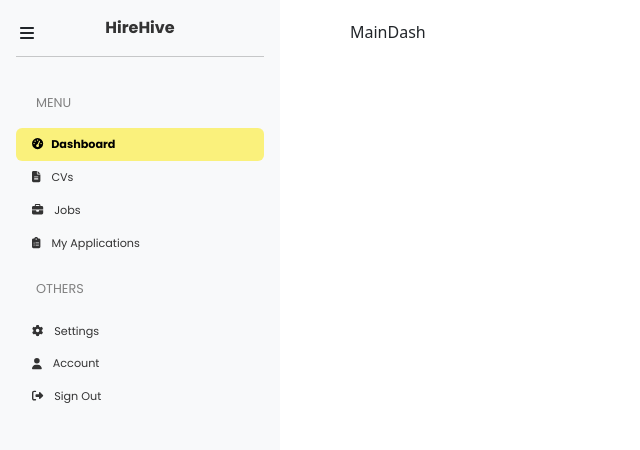
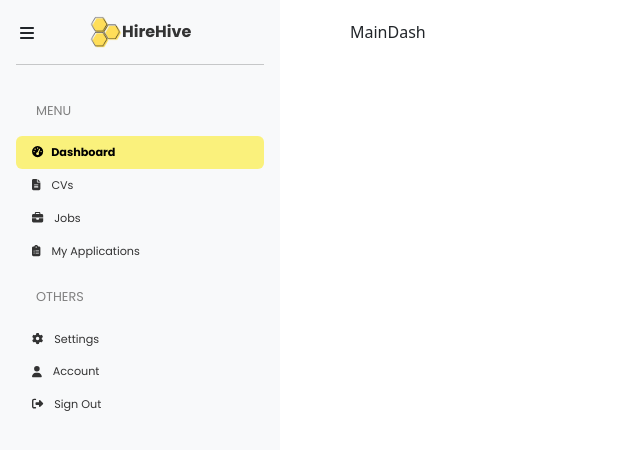
Before and after one commit to elissa03/hirehive, a React (Vite) app in the folder frontend/: page /dashboard in a window 1280 px wide. Shown: the top 450 px of the page, without its empty margins (0-640 px from the left). Built offline with nearby package versions, Linux system fonts and the light colour scheme; sample sign-in values are in the browser's storage.

Commit message:
added logo to sidebar

```diff
--- a/frontend/src/Pages/Login/Login.jsx
+++ b/frontend/src/Pages/Login/Login.jsx
@@ -8,6 +8,7 @@ import "react-toastify/dist/ReactToastify.css";
 import authService from "../../services/authService";
 import localStorageUtils from "../../utils/localStorageUtils";
 import { useNavigate } from "react-router-dom";
+
 
 // TODO: implement sign in with google
 
--- a/frontend/src/components/SideBar/Sidebar.jsx
+++ b/frontend/src/components/SideBar/Sidebar.jsx
@@ -11,6 +11,7 @@ import {
   faUser,
   faSignOutAlt,
 } from "@fortawesome/free-solid-svg-icons";
+import logo from "../../../public/images/plain-logo.png";
 
 function Sidebar({ handleLogout, setActiveComponent }) {
   const [active, setActive] = useState("dashboard");
@@ -25,8 +26,10 @@ function Sidebar({ handleLogout, setActiveComponent }) {
       <p
         className={`d-flex align-items-center mb-3 mb-md-0 me-md-auto text-decoration-none ${styles.brand}`}
       >
+        <img src={logo} alt="Logo" style={{ height: "32px" }} />
         HireHive
       </p>
+
       <hr />
       <p className={styles.labels}>MENU</p>
       <ul className="nav nav-pills flex-column mb-auto">
--- a/frontend/src/components/SideBar/styles.module.css
+++ b/frontend/src/components/SideBar/styles.module.css
@@ -15,6 +15,8 @@
   margin-right: auto;
   font-size: 1rem;
   font-weight: bold;
+  margin-top: 0; /* remove top margin */
+  margin-bottom: 0;
 }
 
 .labels {
@@ -31,6 +33,8 @@
   font-family: var(--font-family-poppins);
   color: var(--sidebar-text-color);
   font-size: var(--sidebar-font-size);
+  padding-top: 0; /* adjust as needed */
+  padding-bottom: 0;
 }
 
 .navItem {
@@ -59,3 +63,7 @@
 .navLink:hover {
   cursor: pointer;
 }
+
+.logoAlignment {
+  align-self: start;
+}
```
Also changed, not shown: frontend/src/Pages/Dashboard/styles.module.css (line endings or trailing spaces), 1 other file (tests, documents, lock files or other folders).
